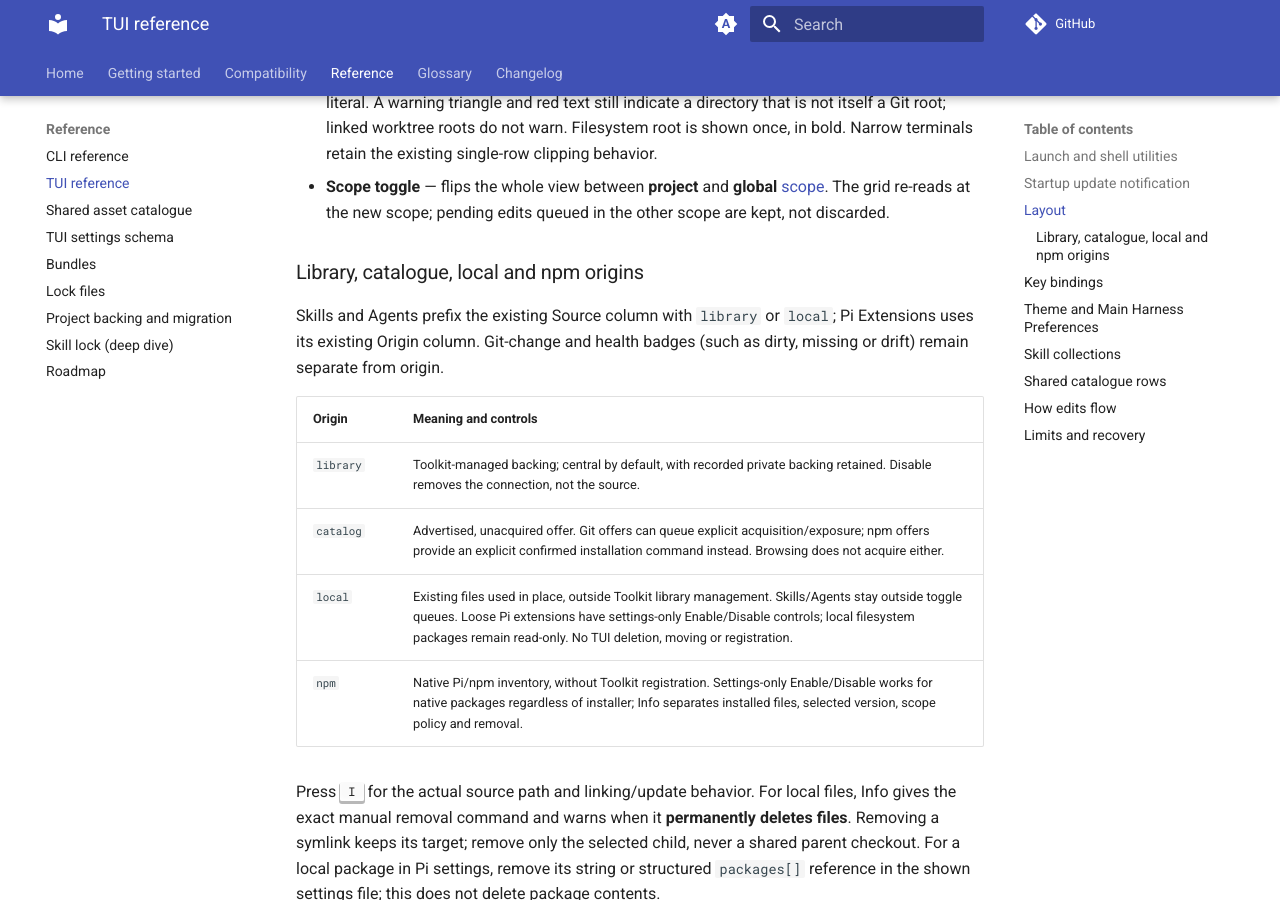
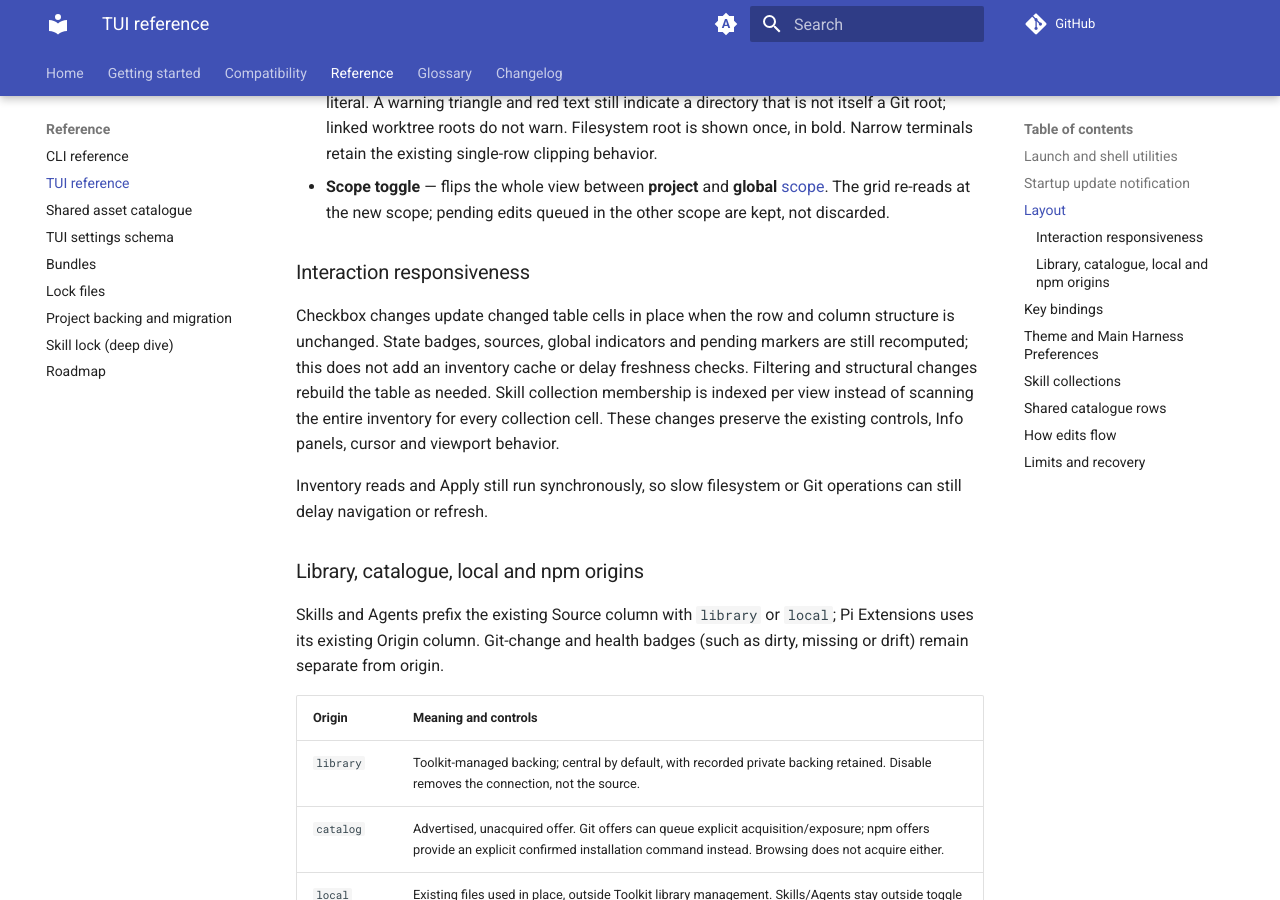
Before and after one commit to ajanderson1/agent-toolkit-cli, an MkDocs documentation site: the page built from docs/agent-toolkit/tui.md, in a window 1280 px wide and 900 px high, scrolled down 2411 px. Built offline with MkDocs 1.6.1 and Material for MkDocs 9.7.7, drawn with Linux system fonts in a browser that asks for light colours; comment, search, counter and statistics services are not loaded.

Commit message:
fix(tui): refresh collection indexes for mutable row metadata
Preserve collection controls for rows enriched after construction. Add all-six-grid row reuse and source/pending visibility guards, document measured wins and the reverted background-loading experiment. Full suite: 3341 passed, 11 existing skips; wheel and strict docs build pass.

```diff
--- a/docs/agent-toolkit/tui.md
+++ b/docs/agent-toolkit/tui.md
@@ -89,6 +89,19 @@ Footer (key hints)
 - **Scope toggle** — flips the whole view between **project** and **global**
   [scope](../glossary.md#scope). The grid re-reads at the new scope; pending
   edits queued in the other scope are kept, not discarded.
+
+### Interaction responsiveness
+
+Checkbox changes update changed table cells in place when the row and column
+structure is unchanged. State badges, sources, global indicators and pending
+markers are still recomputed; this does not add an inventory cache or delay
+freshness checks. Filtering and structural changes rebuild the table as needed.
+Skill collection membership is indexed per view instead of scanning the entire
+inventory for every collection cell. These changes preserve the existing
+controls, Info panels, cursor and viewport behavior.
+
+Inventory reads and Apply still run synchronously, so slow filesystem or Git
+operations can still delay navigation or refresh.
 
 ### Library, catalogue, local and npm origins { #library-local-and-npm-origins }
 
```
Also changed, not shown: PERF.md (+33 -1 lines), 2 other files.
